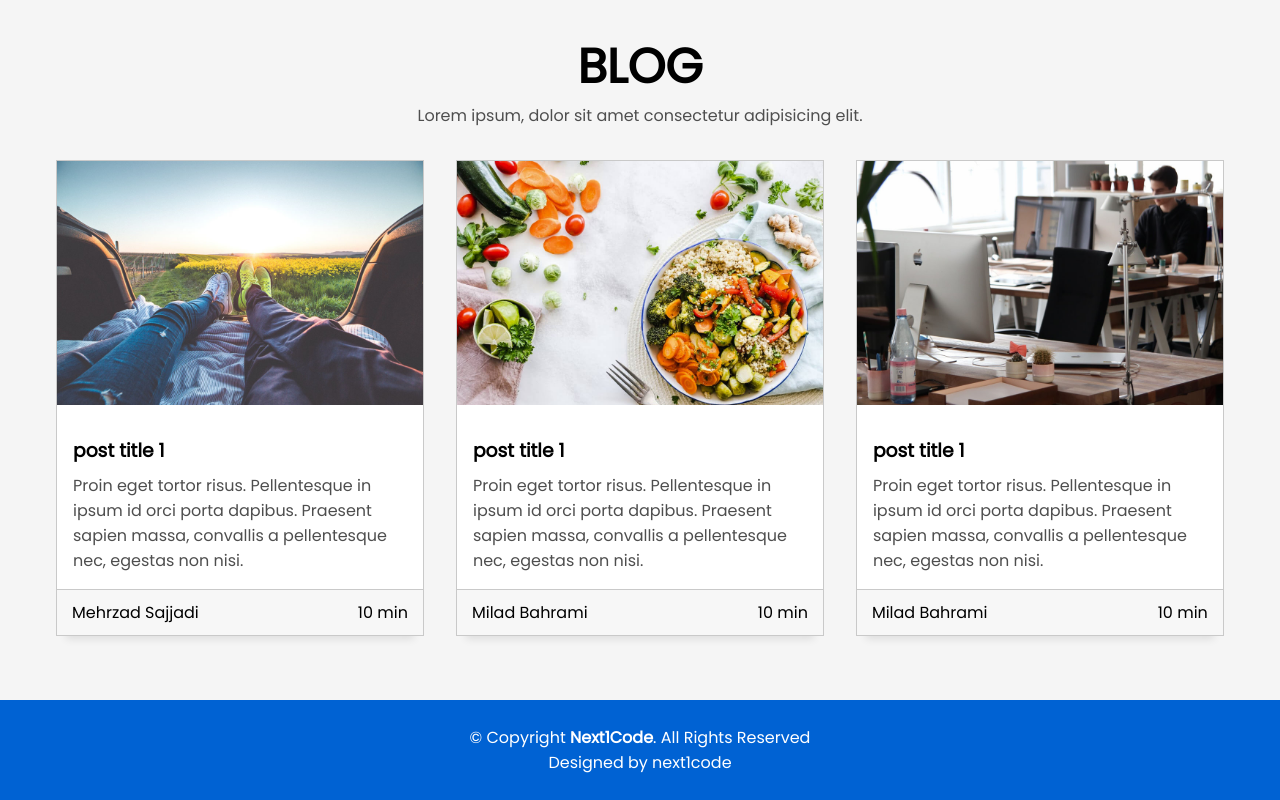
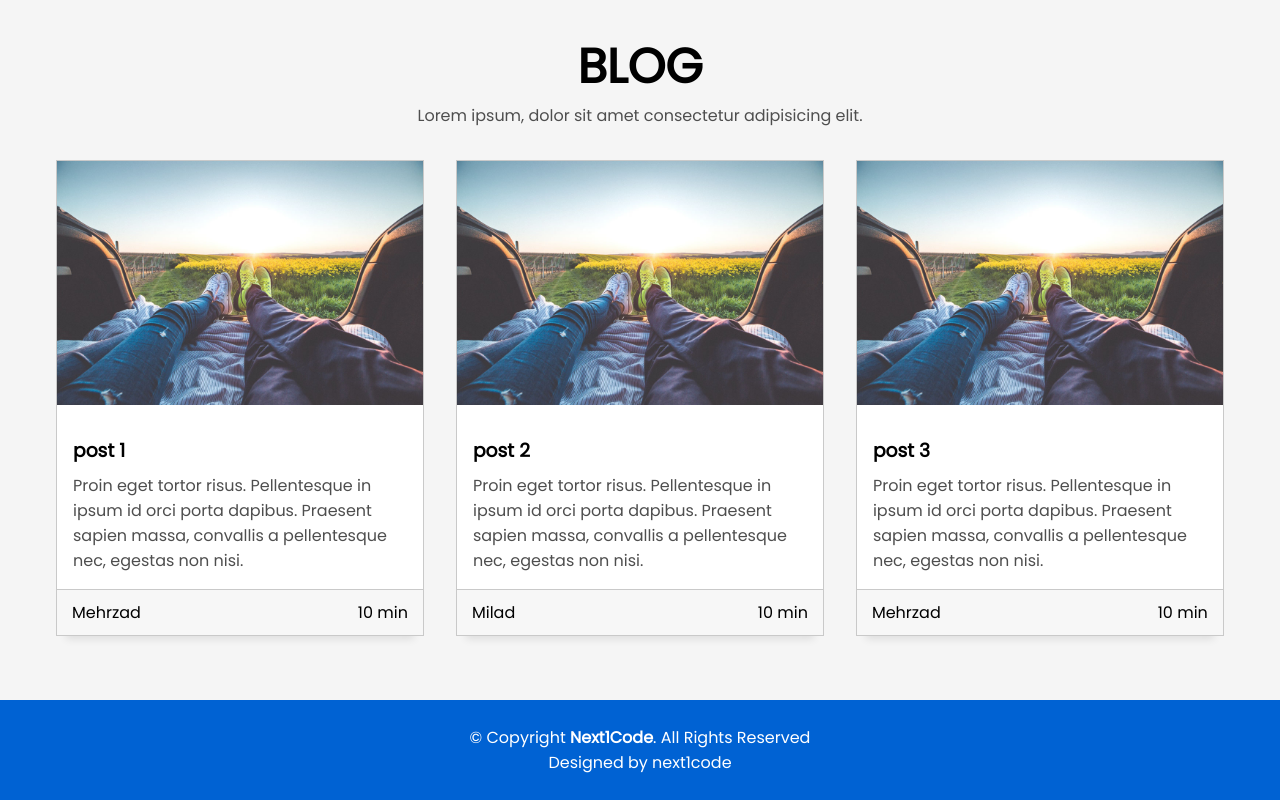
Before and after one commit to mehrzad-sajjadi/basicTemplateByReactJS, a React (Vite) app: page / in a window 1280 px wide. Shown: the part 2312-3112 px from the top of the page. Built offline with nearby package versions, Linux system fonts and the light colour scheme.

Commit message:
finish dirst Version

```diff
--- a/src/components/Blog.jsx
+++ b/src/components/Blog.jsx
@@ -1,5 +1,19 @@
 import "../style/blog.css"
-
+import BlogBox from "./BlogBox";
+let posts = [
+  {
+    title:"post 1",
+    user : "Mehrzad",
+  },
+  {
+    title:"post 2",
+    user : "Milad",
+  },
+  {
+    title:"post 3",
+    user : "Mehrzad",
+  }
+]
 
 function Blog(){
     return(
@@ -12,75 +26,9 @@ function Blog(){
             </p>
           </div>
           <div className="row">
-            <div className="col-4">
-              <div className="blog-box">
-                <div className="blog-img">
-                  <img src="./img/post-1.jpg" className="img-fluid" />
-                </div>
-                <div className="blog-content">
-                  <h3 className="blog-title">post title 1</h3>
-                  <p className="blog-desc">
-                    Proin eget tortor risus. Pellentesque in ipsum id orci porta
-                    dapibus. Praesent sapien massa, convallis a pellentesque nec,
-                    egestas non nisi.
-                  </p>
-                </div>
-                <div className="blog-footer">
-                  <div className="post-author">
-                    <p className="author">Mehrzad Sajjadi</p>
-                  </div>
-                  <div className="post-date">
-                    <span className="bi bi-clock"></span> 10 min
-                  </div>
-                </div>
-              </div>
-            </div>
-            <div className="col-4">
-              <div className="blog-box">
-                <div className="blog-img">
-                  <img src="./img/post-2.jpg" className="img-fluid" />
-                </div>
-                <div className="blog-content">
-                  <h3 className="blog-title">post title 1</h3>
-                  <p className="blog-desc">
-                    Proin eget tortor risus. Pellentesque in ipsum id orci porta
-                    dapibus. Praesent sapien massa, convallis a pellentesque nec,
-                    egestas non nisi.
-                  </p>
-                </div>
-                <div className="blog-footer">
-                  <div className="post-author">
-                    <p className="author">Milad Bahrami</p>
-                  </div>
-                  <div className="post-date">
-                    <span className="bi bi-clock"></span> 10 min
-                  </div>
-                </div>
-              </div>
-            </div>
-            <div className="col-4">
-              <div className="blog-box">
-                <div className="blog-img">
-                  <img src="./img/post-3.jpg" className="img-fluid" />
-                </div>
-                <div className="blog-content">
-                  <h3 className="blog-title">post title 1</h3>
-                  <p className="blog-desc">
-                    Proin eget tortor risus. Pellentesque in ipsum id orci porta
-                    dapibus. Praesent sapien massa, convallis a pellentesque nec,
-                    egestas non nisi.
-                  </p>
-                </div>
-                <div className="blog-footer">
-                  <div className="post-author">
-                    <p className="author">Milad Bahrami</p>
-                  </div>
-                  <div className="post-date">
-                    <span className="bi bi-clock"></span> 10 min
-                  </div>
-                </div>
-              </div>
-            </div>
+            <BlogBox {...posts[0]} />
+            <BlogBox {...posts[1]} />
+            <BlogBox {...posts[2]} />
           </div>
         </div>
       </section>
--- /dev/null
+++ b/src/components/BlogBox.jsx
@@ -0,0 +1,31 @@
+
+
+function BlogBox({title,user}){
+ return(
+    <div className="col-4">
+        <div className="blog-box">
+            <div className="blog-img">
+                <img src="./img/post-1.jpg" className="img-fluid" />
+            </div>
+            <div className="blog-content">
+                <h3 className="blog-title">{title}</h3>
+                <p className="blog-desc">
+                    Proin eget tortor risus. Pellentesque in ipsum id orci porta
+                    dapibus. Praesent sapien massa, convallis a pellentesque nec,
+                    egestas non nisi.
+                </p>
+            </div>
+            <div className="blog-footer">
+                <div className="post-author">
+                    <p className="author">{user}</p>
+                </div>
+                <div className="post-date">
+                    <span className="bi bi-clock"></span> 10 min
+                </div>
+            </div>
+        </div>
+    </div>
+ );
+}
+
+export default BlogBox ;
```
